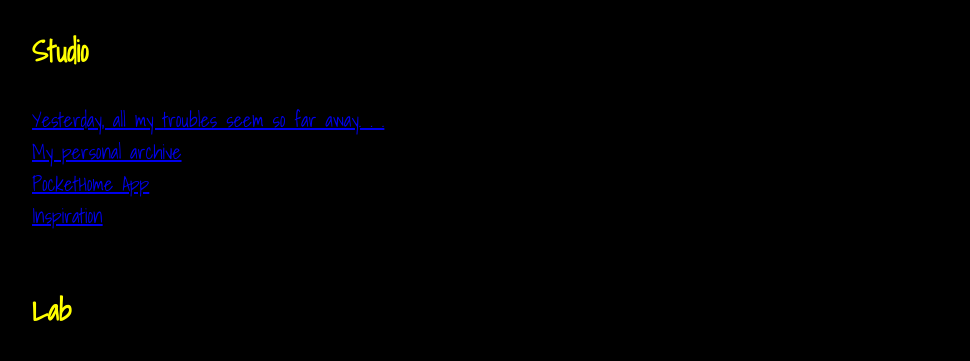
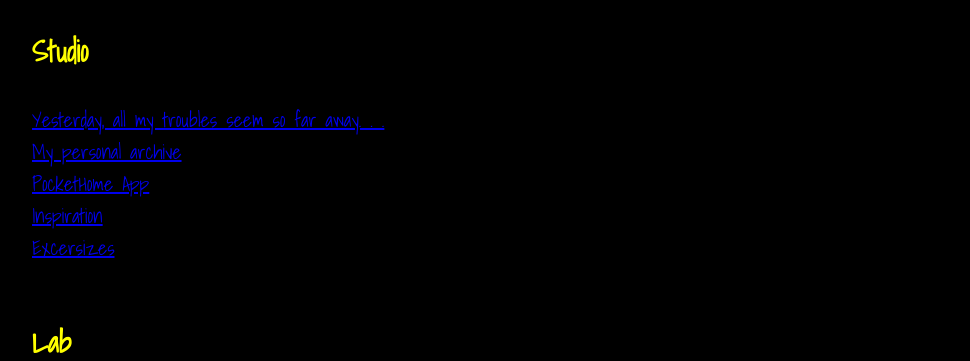
Before and after one commit to BeatriceDamico/Bea-D-Amico, a plain HTML site: page final.html in a window 1280 px wide. Shown: the part 384-745 px from the top of the page, without its empty margins (46-1016 px from the left). Drawn offline with Linux system fonts and the light colour scheme.

Commit message:
added excersizes

```diff
--- a/final.html
+++ b/final.html
@@ -33,6 +33,9 @@
 
 		<a href="inspiration.html">
 		<div class="work"> Inspiration </div> </a>
+
+		<a href="excersizes.html">
+		<div class="work"> Excersizes </div> </a>
 
 
 
```
